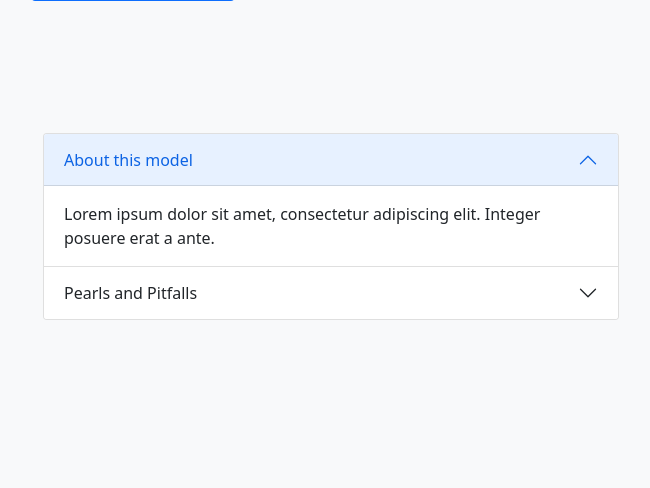
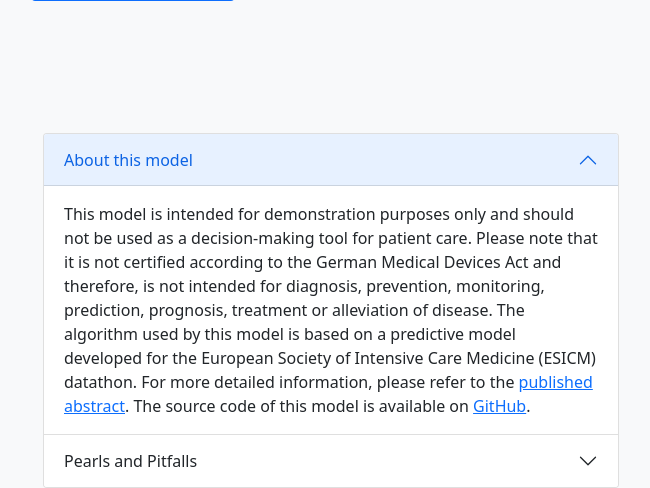
Before and after one commit to jangoertzen/ESICM-Webapp, a Flask app: page / in a window 1280 px wide, after a click on "About this model". Shown: the part 601-1089 px from the top of the page, without its empty margins (309-959 px from the left). Before the commit the page ends 921 px from the top, so only its background shows below. Run offline with Flask 3, Linux system fonts and the light colour scheme; parts of the project's set-up code (start-up, migrations or seed data) failed here and were passed over.

Commit message:
minor changes

```diff
--- a/deploy-mlmodel-project/templates/index.html
+++ b/deploy-mlmodel-project/templates/index.html
@@ -125,7 +125,9 @@
                 <div id="collapseOne" class="accordion-collapse collapse" aria-labelledby="headingOne"
                     data-bs-parent="#infoAccordion">
                     <div class="accordion-body">
-                        Lorem ipsum dolor sit amet, consectetur adipiscing elit. Integer posuere erat a ante.
+                        This model is intended for demonstration purposes only and should not be used as a decision-making tool for patient care. Please note that it is not certified according to the German Medical Devices Act and therefore, is not intended for diagnosis, prevention, monitoring, prediction, prognosis, treatment or alleviation of disease.
+                        The algorithm used by this model is based on a predictive model developed for the European Society of Intensive Care Medicine (ESICM) datathon.
+                        For more detailed information, please refer to the <a href="https://tinyurl.com/2cnx6ke6" target="_blank">published abstract</a>. The source code of this model is available on <a href="https://github.com/jangoertzen/ESICM-Webapp" target="_blank">GitHub</a>.
                     </div>
                 </div>
             </div>
@@ -139,7 +141,12 @@
                 <div id="collapseTwo" class="accordion-collapse collapse" aria-labelledby="headingTwo"
                     data-bs-parent="#infoAccordion">
                     <div class="accordion-body">
-                        Sed do eiusmod tempor incididunt ut labore et dolore magna aliqua. Ut enim ad minim veniam.
+                        The ACID model was trained using the Extra Trees Classifier algorithm on data from the AmsterdamUMCdb, a large medical database. It may provide information on the likelihood of weaning failure (reintubation within 24 hours after extubation) in ICU patients.
+                        The following restrictions apply:
+                         - The model was only trained on adult, pressure controlled ventilated patients.
+                         - The model performs poorly when one or more of the parameters are missing.
+                         - The model may throw errors if the input fields are filled out with unexpected values.
+                        Here are some details about model performance: Accuracy 0.98; recall 0.83; f1-Score 0.89; Precision 0.95, MCC 0.88
                     </div>
                 </div>
             </div>
```
Also changed, not shown: README.md.
